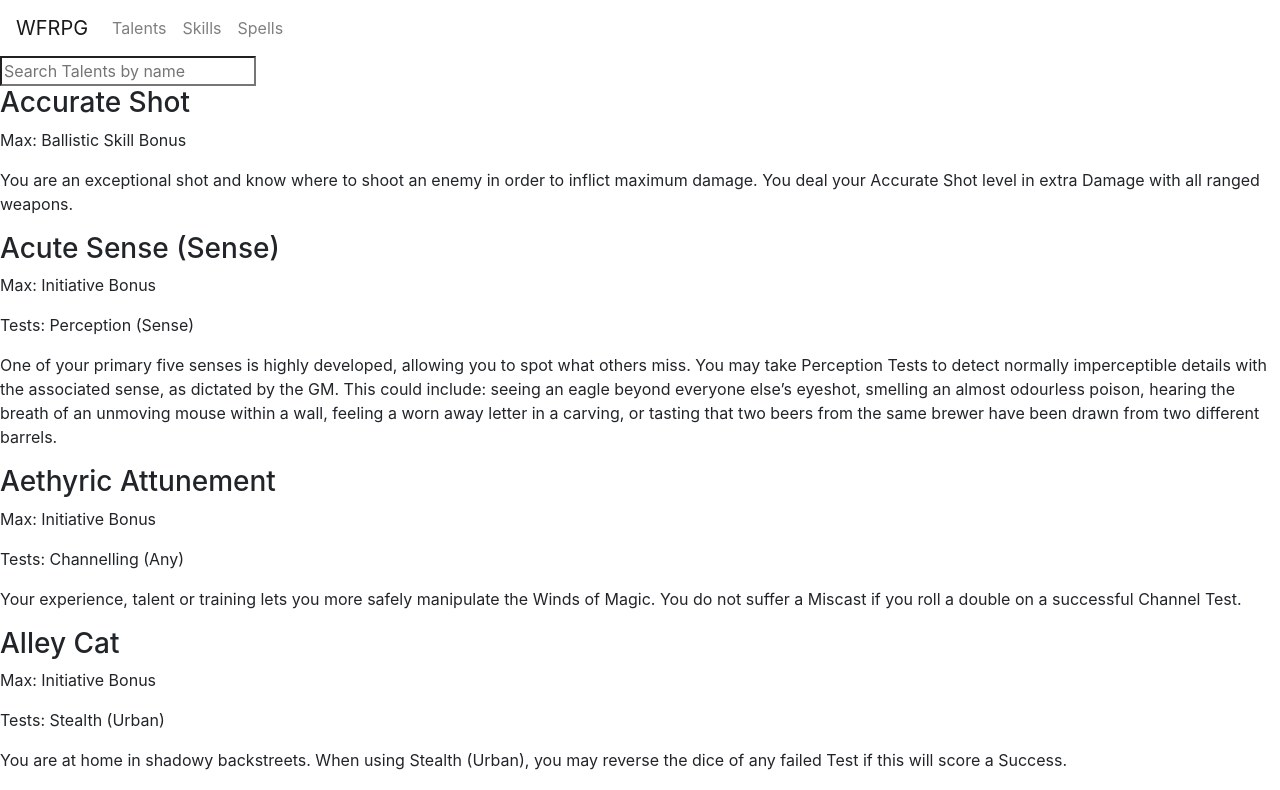
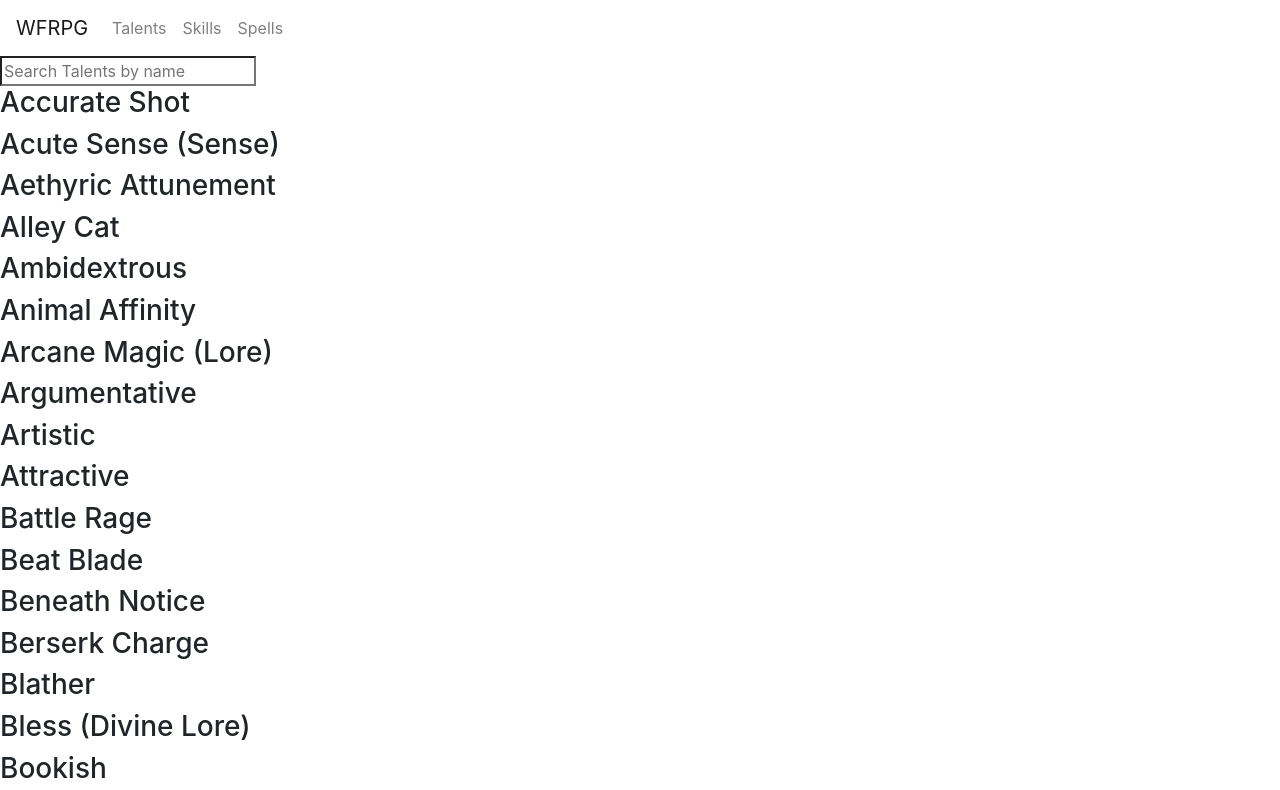
Before and after one commit to eliasker/wfrpg_gm_tools, a React (Create React App) app: page /talents in a window 1280 px wide. Shown: the top 790 px of the page. Built offline with nearby package versions, Linux system fonts and the light colour scheme.

Commit message:
listed components show on title by default, added onClick to expand component,  updated component structure

```diff
--- a/src/App.js
+++ b/src/App.js
@@ -10,9 +10,9 @@
 import { connect } from 'react-redux'
 import { addElement, removeElement } from './redux/actions'
 import { Navbar, Nav } from 'react-bootstrap'
-import Talents from './components/rules/Talents'
-import Skills from './components/rules/Skills'
-import Spells from './components/rules/Spells'
+import Talents from './components/talents/TalentList'
+import Skills from './components/skills/SkillList'
+import Spells from './components/spells/SpellList'
 
 const App = (props) => {
   console.log('data in redux store ', props)
--- /dev/null
+++ b/src/components/skills/Skill.js
@@ -0,0 +1,26 @@
+import React, { useState } from 'react'
+
+const Skill = ({ skill }) => {
+  const [expanded, setExpanded] = useState(false)
+
+  const toggleExpanded = () => setExpanded(!expanded)
+  const mapDesc = (array) => array.map(child => <p key={child}>{child}</p>)
+
+  return (
+    <div>
+      <h3 className='pointer' onClick={() => toggleExpanded()}>{skill.name}</h3>
+      {expanded ?
+        <div>
+          {mapDesc(skill.desc)}
+          <p>{skill.example}</p>
+          <p>{skill.options}</p>
+          <p>{skill.specialisations}</p>
+        </div>
+        :
+        null
+      }
+    </div>
+  )
+}
+
+export default Skill
--- a/src/components/rules/Skills.js
+++ b/src/components/skills/SkillList.js
@@ -1,29 +1,19 @@
 import React, { useState } from 'react'
 
 import SearchForm from '../generic/SearchForm'
+import Skill from './Skill'
 const skillList = require('../../data/skills.json')
 
 // TODO: Add Table property to skills.json where needed
 const Skills = () => {
   const [searchInput, setSearchInput] = useState('')
 
-  const mapDesc = (array) => array.map(child => <p key={child}>{child}</p>)
-
   const mapSkills = () => {
     return skillList.skills
       .filter(s => s.name.toLowerCase().includes(searchInput.toLowerCase()))
-      .map(sf => {
-        return (
-          <div key={sf.id}>
-            <h3>{sf.name}</h3>
-            {mapDesc(sf.desc)}
-            <p>{sf.example}</p>
-            <p>{sf.options}</p>
-            <p>{sf.specialisations}</p>
-          </div>
-        )
-      })
+      .map(sf => <Skill key={sf.id} skill={sf} />)
   }
+
   return (
     <div>
       <SearchForm
--- /dev/null
+++ b/src/components/spells/Spell.js
@@ -0,0 +1,25 @@
+import React, { useState } from 'react'
+
+const Spell = ({ spell }) => {
+  const [expanded, setExpanded] = useState(false)
+
+  const toggleExpanded = () => setExpanded(!expanded)
+
+  return (
+    <div>
+      <h3 className='pointer' onClick={() => toggleExpanded()}>{spell.name}</h3>
+      {expanded ?
+        <div>
+          <p>{spell.CN}</p>
+          <p>{spell.range}</p>
+          <p>{spell.target}</p>
+          <p>{spell.duration}</p>
+          <p>{spell.desc}</p>
+        </div>
+        : null
+      }
+    </div>
+  )
+}
+
+export default Spell
--- a/src/components/rules/Spells.js
+++ b/src/components/spells/SpellList.js
@@ -1,12 +1,12 @@
 import React, { useState } from 'react'
 import SearchForm from '../generic/SearchForm'
 
+import Spell from './Spell'
 const spellGroups = require('../../data/spells.json')
 
 // TODO: selecting school of magic
 // TODO: CSS for spell groups
 // TODO: CSS for spells
-// TODO: Spell component & Spell group component to separate file?
 const Spells = () => {
   const [searchInput, setSearchInput] = useState('')
 
@@ -21,16 +21,6 @@
       :
       mapSpells(group.spells)
 
-  const Spell = ({ spell }) =>
-      <div>
-        <h3>{spell.name}</h3>
-        <p>{spell.CN}</p>
-        <p>{spell.range}</p>
-        <p>{spell.target}</p>
-        <p>{spell.duration}</p>
-        <p>{spell.desc}</p>
-      </div>
-
   const mapAllSpells = (spells) => spells.map(spell => <Spell spell={spell} key={spell.name} />)
 
   const mapSpells = (spells) => spells.map(spell =>
@@ -38,7 +28,7 @@
       <Spell spell={spell} key={spell.name} />
       : null)
 
-      const mapSpellGroups = () => spellGroups.groups.map(group => <Group group={group} key={group.name} />)
+  const mapSpellGroups = () => spellGroups.groups.map(group => <Group group={group} key={group.name} />)
 
   return (
     <div>
--- /dev/null
+++ b/src/components/talents/Talent.js
@@ -0,0 +1,23 @@
+import React, { useState } from 'react'
+
+const Talent = ({ talent }) => {
+  const [expanded, setExpanded] = useState(false)
+
+  const toggleExpanded = () => setExpanded(!expanded)
+
+  return (
+    <div>
+      <h3 className='pointer' onClick={() => toggleExpanded()}>{talent.name}</h3>
+      {expanded ?
+        <div>
+          <p>{talent.max}</p>
+          <p>{talent.tests}</p>
+          <p>{talent.desc}</p>
+        </div> : null
+      }
+    </div>
+  )
+
+}
+
+export default Talent
--- a/src/components/rules/Talents.js
+++ b/src/components/talents/TalentList.js
@@ -1,9 +1,9 @@
 import React, { useState } from 'react'
 import SearchForm from '../generic/SearchForm'
 
+import Talent from './Talent'
 const talentList = require('../../data/talents.json')
 
-// TODO: Remove clickable from parent component
 // TODO: Add Table property to Talents.json where needed
 const Talents = () => {
   const [searchInput, setSearchInput] = useState('')
@@ -11,16 +11,7 @@
   const mapTalents = () => {
     return talentList.talents
       .filter(t => t.name.toLowerCase().includes(searchInput.toLowerCase()))
-      .map(tf => {
-        return (
-          <div key={tf.id}>
-            <h3>{tf.name}</h3>
-            <p>{tf.max}</p>
-            <p>{tf.tests}</p>
-            <p>{tf.desc}</p>
-          </div>
-        )
-      })
+      .map(tf => <Talent key={tf.id} talent={tf} />)
   }
 
   return (
```
